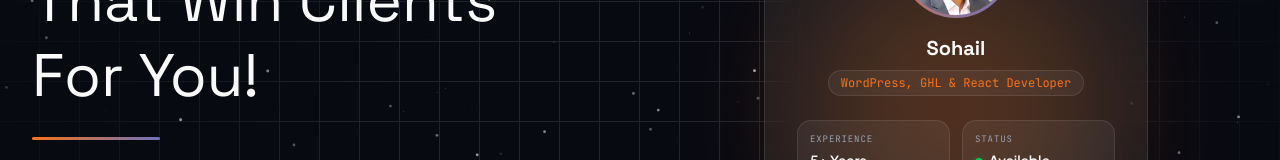
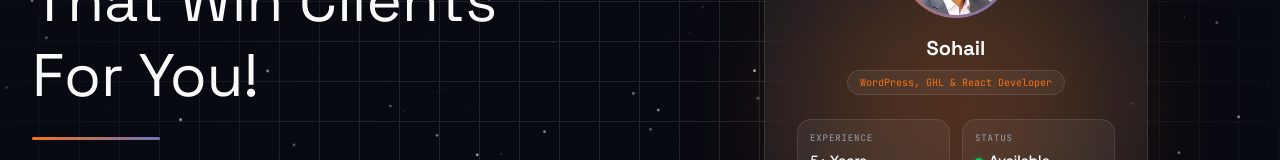
Before and after one commit to sohail-works/sohailworks-site, a Next.js app: page / in a window 1280 px wide. Shown: the part 355-515 px from the top of the page. Built offline with nearby package versions, Linux system fonts and the light colour scheme.

Commit message:
fixing card inside div

```diff
--- a/components/Hero.js
+++ b/components/Hero.js
@@ -205,7 +205,7 @@ export default function Hero() {
               Sohail
             </h3>
 
-            <p className="mx-auto mt-2 w-fit whitespace-nowrap rounded-full border border-black/10 bg-black/5 px-3 py-1 text-center font-mono text-xs text-[var(--primary)] dark:border-white/10 dark:bg-white/5">
+            <p className="mx-auto mt-2 w-fit whitespace-nowrap rounded-full border border-black/10 bg-black/5 px-2 md:px-3 py-1 text-center font-mono text-[10px] text-[var(--primary)] dark:border-white/10 dark:bg-white/5">
               WordPress, GHL & React Developer
             </p>
 
```
